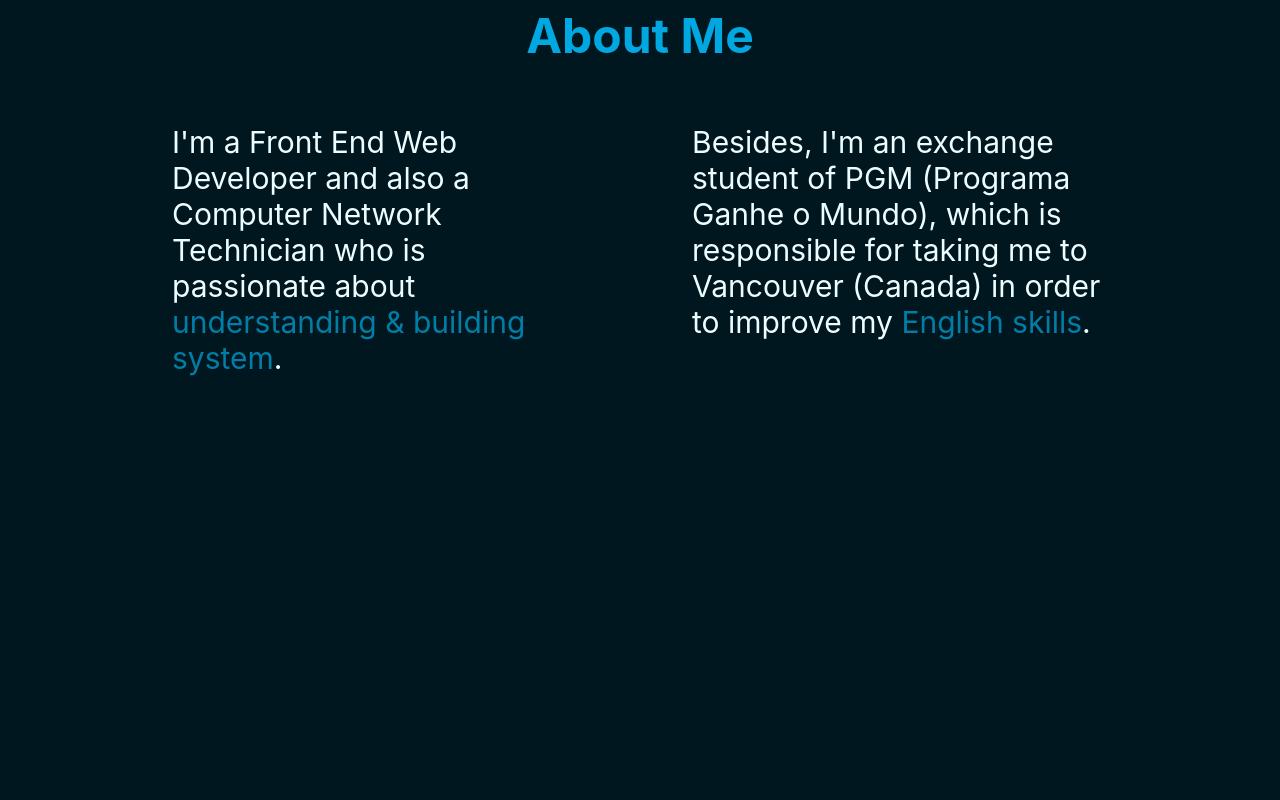
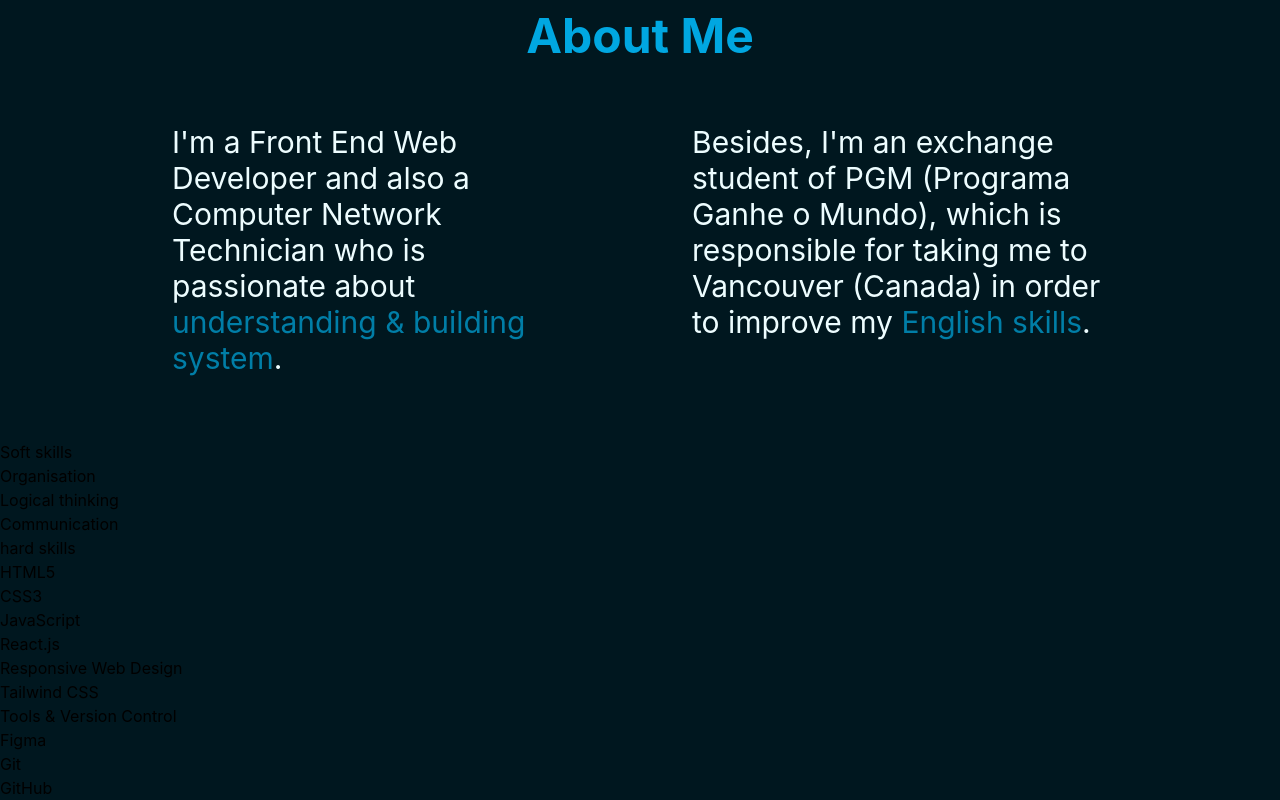
Before and after one commit to WesllenCarmo/Portfolio, a React (Vite) app: page / in a window 1280 px wide. Shown: the part 861-1661 px from the top of the page. Before the commit the page ends 1237 px from the top, so only its background shows below. Built offline with nearby package versions, Linux system fonts and the light colour scheme.

Commit message:
Create Skills component's structure.

```diff
--- a/src/components/pages/Home/index.jsx
+++ b/src/components/pages/Home/index.jsx
@@ -2,6 +2,7 @@ import React from 'react';
 import WesllenIcon from '../../../assets/wesllen-cpu-icon.webp';
 import Resume from '../../../../Documents/wesllen_araujo_resume.pdf';
 import About from '../About';
+import Skills from '../Skills';
 
 const Home = () => {
   return (
@@ -28,6 +29,7 @@ const Home = () => {
       </div>
       <div className='flex flex-col gap-16'>
         <About />
+        <Skills />
       </div>
     </div>
   );
--- a/src/components/pages/Skills/index.jsx
+++ b/src/components/pages/Skills/index.jsx
@@ -2,7 +2,35 @@ import React from 'react'
 
 const Skills = () => {
   return (
-    <div>Skills</div>
+    <section id='skills'>
+      <div>
+        <h4>Soft skills</h4>
+        <div>
+          <p>Organisation</p>
+          <p>Logical thinking</p>
+          <p>Communication</p>
+        </div>
+      </div>
+      <div>
+        <h4>hard skills</h4>
+        <div>
+          <p>HTML5</p>
+          <p>CSS3</p>
+          <p>JavaScript</p>
+          <p>React.js</p>
+          <p>Responsive Web Design</p>
+          <p>Tailwind CSS</p>
+        </div>
+      </div>
+      <div>
+        <h4>Tools & Version Control</h4>
+        <div>
+          <p>Figma</p>
+          <p>Git</p>
+          <p>GitHub</p>
+        </div>
+      </div>
+    </section>
   )
 }
 
```
